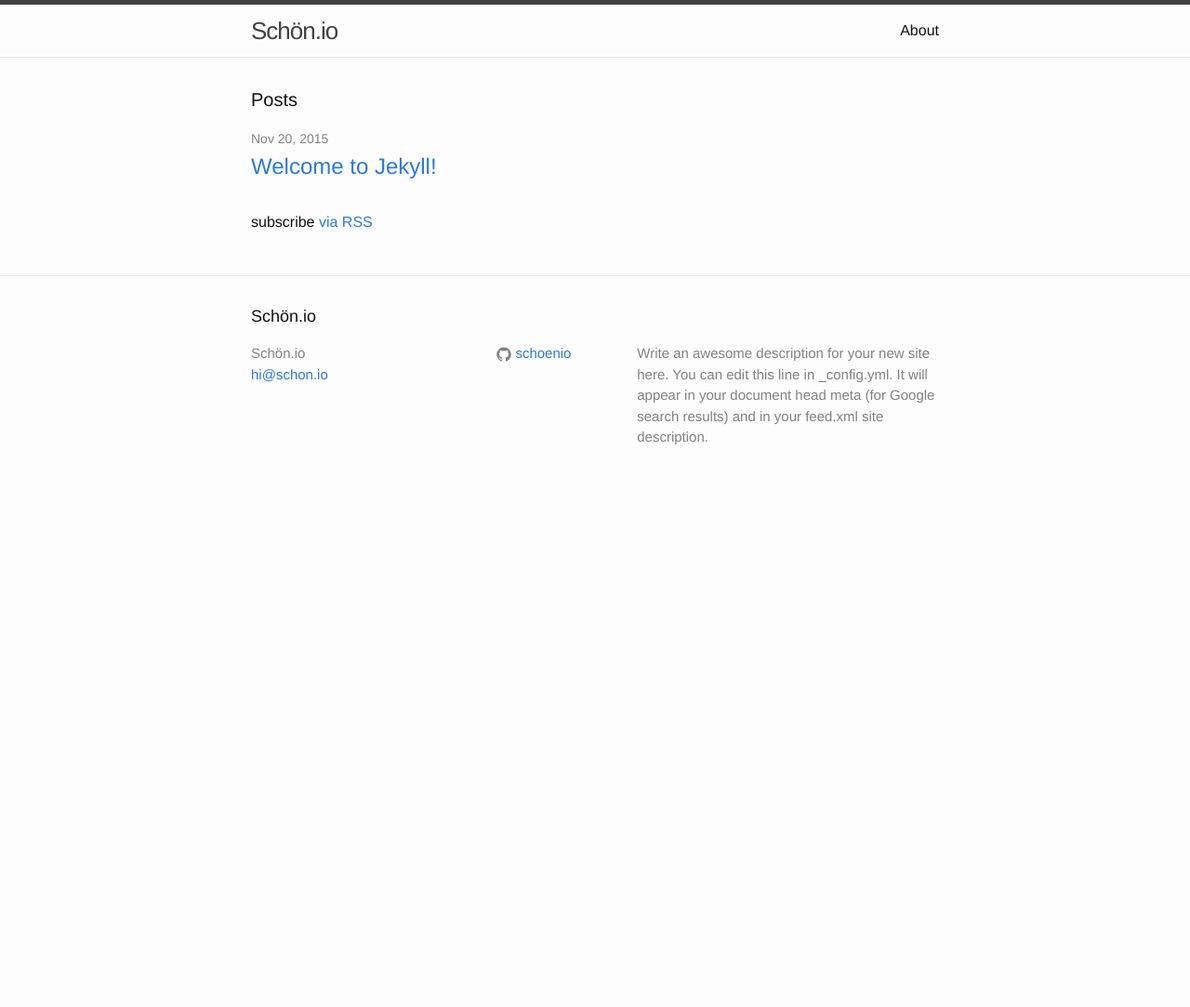
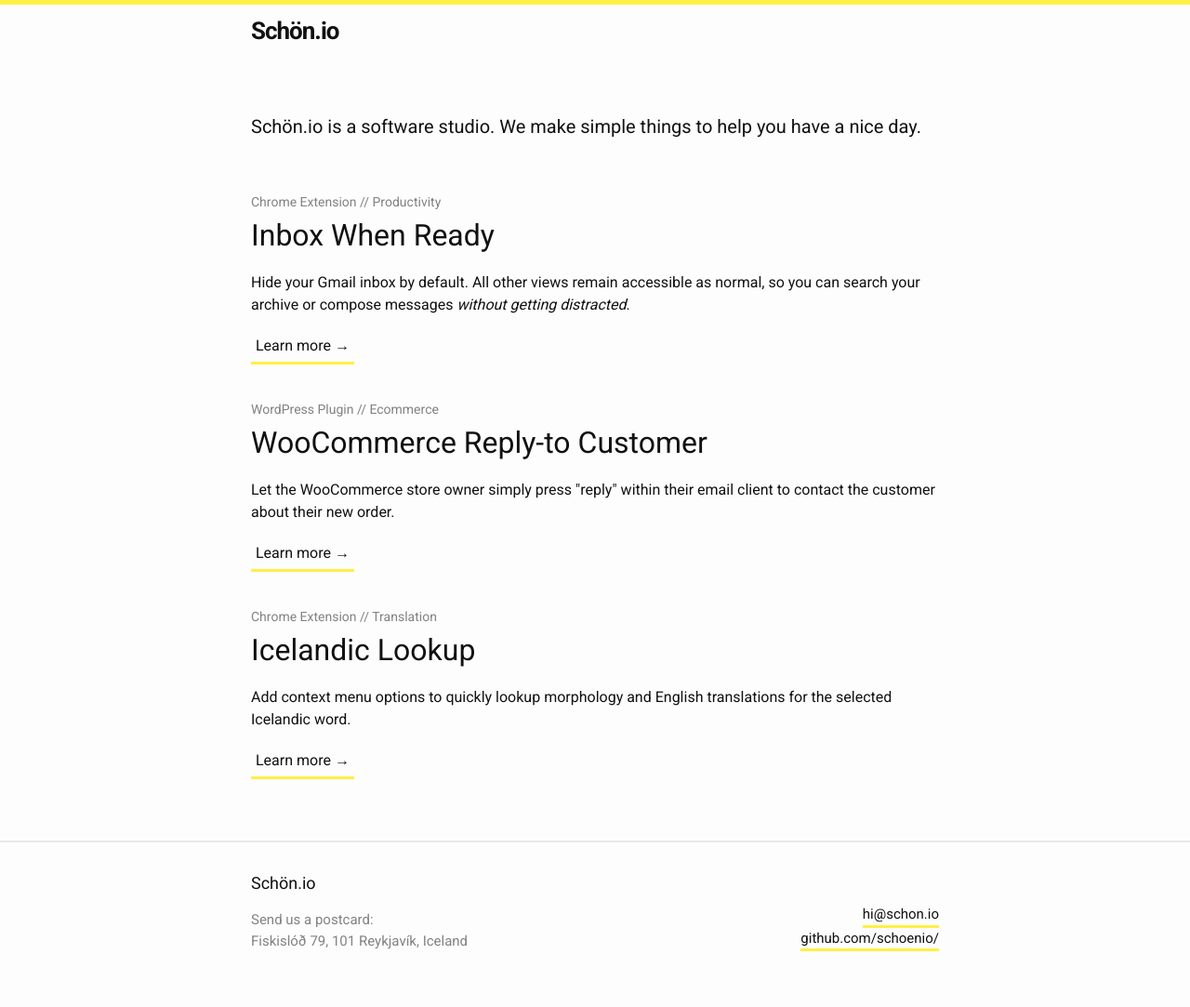
Before and after one commit to schoenio/schoenio.github.io, a Jekyll site: the page built from index.html, in a window 1280 px wide. Shown: the whole page at 93% size. Built offline with Jekyll 4.4.1, drawn with Linux system fonts in a browser that asks for light colours; comment, search, counter and statistics services are not loaded; before the commit the page ends 900 px from its top, so only the background shows below that.

Commit message:
Minimum viable website
Signed-off-by: Peter Hartree <web@peterhartree.co.uk>

```diff
--- /dev/null
+++ b/_config-dev.yml
@@ -0,0 +1,2 @@
+# Segment.com write key (for development environment)
+segment_write_key: "LAuqn2Aae39zcdK1RgWUFuHtF55JX3Vt"
--- a/_config.yml
+++ b/_config.yml
@@ -9,9 +9,7 @@
 title: Schön.io
 email: hi@schon.io
 description: > # this means to ignore newlines until "baseurl:"
-  Write an awesome description for your new site here. You can edit this
-  line in _config.yml. It will appear in your document head meta (for
-  Google search results) and in your feed.xml site description.
+  We make simple things to help you have a nice day.
 baseurl: "" # the subpath of your site, e.g. /blog
 url: "https://schon.io" # the base hostname & protocol for your site
 twitter_username:
@@ -25,3 +23,6 @@
 
 # Segment.com write key
 segment_write_key: "G0DxlXDzkUNlmTq2ALORzm7CM8nN2kDF"
+
+gems:
+  - jekyll-redirect-from
--- a/_includes/footer.html
+++ b/_includes/footer.html
@@ -5,31 +5,20 @@
     <h2 class="footer-heading">{{ site.title }}</h2>
 
     <div class="footer-col-wrapper">
-      <div class="footer-col footer-col-1">
+      <div class="footer-col footer-col-3">
         <ul class="contact-list">
-          <li>{{ site.title }}</li>
-          <li><a href="mailto:{{ site.email }}">{{ site.email }}</a></li>
+          <li>Send us a postcard:<br>Fiskislóð 79, 101 Reykjavík, Iceland</li>
         </ul>
+        <p></p>
       </div>
 
-      <div class="footer-col footer-col-2">
+      <div class="footer-col footer-col-3 align-right pull-right">
+
         <ul class="social-media-list">
-          {% if site.github_username %}
-          <li>
-            {% include icon-github.html username=site.github_username %}
-          </li>
-          {% endif %}
+          <li><a href="mailto:{{ site.email }}">{{ site.email }}</a></li>
+          <li><a href="https://github.com/shoenio/">github.com/schoenio/</a></li>
+        </ul>
 
-          {% if site.twitter_username %}
-          <li>
-            {% include icon-twitter.html username=site.twitter_username %}
-          </li>
-          {% endif %}
-        </ul>
-      </div>
-
-      <div class="footer-col footer-col-3">
-        <p>{{ site.description }}</p>
       </div>
     </div>
 
--- a/_includes/head.html
+++ b/_includes/head.html
@@ -3,10 +3,17 @@
   <meta http-equiv="X-UA-Compatible" content="IE=edge">
   <meta name="viewport" content="width=device-width, initial-scale=1">
 
-  <title>{% if page.title %}{{ page.title }}{% else %}{{ site.title }}{% endif %}</title>
+  <title>{% if page.title %}{{ page.title }}{% else %}Schön is a software studio{% endif %}</title>
   <meta name="description" content="{% if page.excerpt %}{{ page.excerpt | strip_html | strip_newlines | truncate: 160 }}{% else %}{{ site.description }}{% endif %}">
-
+  <link href='https://fonts.googleapis.com/css?family=Roboto:400,700' rel='stylesheet' type='text/css'>
   <link rel="stylesheet" href="{{ "/css/main.css" | prepend: site.baseurl }}">
   <link rel="canonical" href="{{ page.url | replace:'index.html','' | prepend: site.baseurl | prepend: site.url }}">
-  <link rel="alternate" type="application/rss+xml" title="{{ site.title }}" href="{{ "/feed.xml" | prepend: site.baseurl | prepend: site.url }}">
+  <link rel="icon" type="image/png" href="/favicon.png" />
+
+  <script type="text/javascript">
+    !function(){var analytics=window.analytics=window.analytics||[];if(!analytics.initialize)if(analytics.invoked)window.console&&console.error&&console.error("Segment snippet included twice.");else{analytics.invoked=!0;analytics.methods=["trackSubmit","trackClick","trackLink","trackForm","pageview","identify","reset","group","track","ready","alias","page","once","off","on"];analytics.factory=function(t){return function(){var e=Array.prototype.slice.call(arguments);e.unshift(t);analytics.push(e);return analytics}};for(var t=0;t<analytics.methods.length;t++){var e=analytics.methods[t];analytics[e]=analytics.factory(e)}analytics.load=function(t){var e=document.createElement("script");e.type="text/javascript";e.async=!0;e.src=("https:"===document.location.protocol?"https://":"http://")+"cdn.segment.com/analytics.js/v1/"+t+"/analytics.min.js";var n=document.getElementsByTagName("script")[0];n.parentNode.insertBefore(e,n)};analytics.SNIPPET_VERSION="3.1.0";
+    analytics.load("{{ site.segment_write_key }}");
+    analytics.page()
+}}();
+</script>
 </head>
--- a/_sass/_layout.scss
+++ b/_sass/_layout.scss
@@ -2,8 +2,7 @@
  * Site header
  */
 .site-header {
-    border-top: 5px solid $grey-color-dark;
-    border-bottom: 1px solid $grey-color-light;
+    border-top: 5px solid $brand-color;
     min-height: 56px;
 
     // Positioning context for the mobile navigation icon
@@ -12,13 +11,14 @@
 
 .site-title {
     font-size: 26px;
-    font-weight: 300;
+    font-weight: 700;
     line-height: 56px;
     letter-spacing: -1px;
     margin-bottom: 0;
     float: left;
+    border: none;
 
-    &,
+    &:hover,
     &:visited {
         color: $grey-color-dark;
     }
@@ -52,7 +52,7 @@
         text-align: right;
 
         .menu-icon {
-            display: block;
+            display: none;
             float: right;
             width: 36px;
             height: 26px;
@@ -98,7 +98,7 @@
  * Site footer
  */
 .site-footer {
-    border-top: 1px solid $grey-color-light;
+    border-top: 2px solid $grey-color-light;
     padding: $spacing-unit 0;
 }
 
@@ -111,6 +111,10 @@
 .social-media-list {
     list-style: none;
     margin-left: 0;
+}
+
+.social-media-list {
+    margin-top: -6px;
 }
 
 .footer-col-wrapper {
@@ -240,3 +244,61 @@
         }
     }
 }
+
+.align-right {
+    text-align: right;
+}
+
+.btn {
+    padding: 5px;
+}
+
+a {
+    display: inline-block;
+    border-bottom: 3px solid $brand-color;
+    color: $text-color;
+
+    &:hover {
+        color: $text-color;
+        text-decoration: none;
+        border-color: $grey-color;
+    }
+
+    &:visited {
+        color: $text-color;
+    }
+}
+
+.btn-primary {
+    border-bottom: 3px solid $brand-color;
+    color: $text-color;
+
+    &:hover {
+        text-decoration: none;
+        border-color: $grey-color;
+    }
+
+    &:visited {
+        color: $text-color;
+    }
+
+    &:after {
+        content:" \2192";
+    }
+}
+
+.margin-bottom {
+    margin-bottom: 36px;
+}
+
+.pull-right {
+    float: right;
+}
+
+::-moz-selection {  background-color: $brand-color; }
+::selection { background-color: $brand-color; }
+
+.panel {
+    padding: 18px;
+    background-color: $grey-color-light;
+}
--- a/css/main.scss
+++ b/css/main.scss
@@ -6,7 +6,7 @@
 
 
 // Our variables
-$base-font-family: "Helvetica Neue", Helvetica, Arial, sans-serif;
+$base-font-family: "Roboto", "Helvetica Neue", Helvetica, Arial, sans-serif;
 $base-font-size:   16px;
 $base-font-weight: 400;
 $small-font-size:  $base-font-size * 0.875;
@@ -16,7 +16,7 @@
 
 $text-color:       #111;
 $background-color: #fdfdfd;
-$brand-color:      #2a7ae2;
+$brand-color:      #fff046;
 
 $grey-color:       #828282;
 $grey-color-light: lighten($grey-color, 40%);
--- a/index.html
+++ b/index.html
@@ -1,23 +1,31 @@
 ---
-layout: default
+layout: page
 ---
 
 <div class="home">
 
-  <h1 class="page-heading">Posts</h1>
+  <h1 class="page-heading">Schön.io is a software studio. We make simple things to help you have a nice day.</h1>
 
-  <ul class="post-list">
-    {% for post in site.posts %}
-      <li>
-        <span class="post-meta">{{ post.date | date: "%b %-d, %Y" }}</span>
+  <p>&nbsp;</p>
 
-        <h2>
-          <a class="post-link" href="{{ post.url | prepend: site.baseurl }}">{{ post.title }}</a>
-        </h2>
-      </li>
-    {% endfor %}
-  </ul>
+  <div class="margin-bottom">
+    <span class="post-meta">Chrome Extension // Productivity</span>
+    <h2>Inbox When Ready</h2>
+    <p>Hide your Gmail inbox by default. All other views remain accessible as normal, so you can search your archive or compose messages <em>without getting distracted</em>.</p>
+    <p><a href="https://chrome.google.com/webstore/detail/inbox-when-ready/cdedhgmbfjhobfnphaoihdfmnjidcpim?hl=en" class="btn btn-primary" target="_blank">Learn more</a></p>
+  </div>
 
-  <p class="rss-subscribe">subscribe <a href="{{ "/feed.xml" | prepend: site.baseurl }}">via RSS</a></p>
+  <div class="margin-bottom">
+    <span class="post-meta">WordPress Plugin // Ecommerce</span>
+    <h2>WooCommerce Reply-to Customer</h2>
+    <p>Let the WooCommerce store owner simply press "reply" within their email client to contact the customer about their new order.</p>
+    <p><a href="https://sellfy.com/p/98Kw/" class="btn btn-primary" target="_blank">Learn more</a></p>
+  </div>
 
+  <div class="margin-bottom">
+    <span class="post-meta">Chrome Extension // Translation</span>
+    <h2>Icelandic Lookup</h2>
+    <p>Add context menu options to quickly lookup morphology and English translations for the selected Icelandic word.</p>
+    <p><a href="https://chrome.google.com/webstore/detail/icelandic-lookup/bbhockemibcedjkpgmkfpjldepammphb?hl=en" class="btn btn-primary" target="_blank">Learn more</a></p>
+  </div>
 </div>
```
Also changed, not shown: about.md (deleted, +0 -15 lines), contact.md (added, +13 -0 lines), favicon.png (added), 1 other file.
